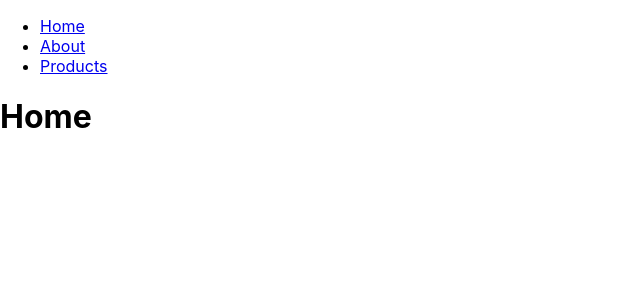
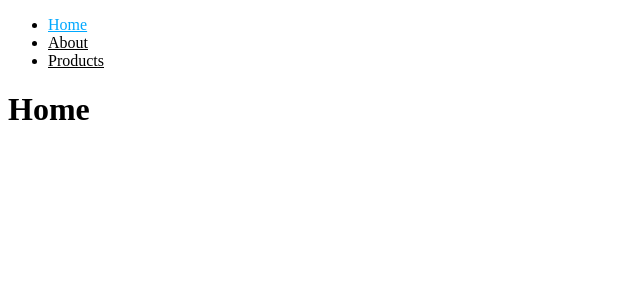
Before and after one commit to sajithapislk/react-first-project, a React (Create React App) app: page / in a window 1280 px wide. Shown: the top 300 px of the page, without its empty margins (0-640 px from the left). Built offline with nearby package versions, Linux system fonts and the light colour scheme.

Commit message:
Active Links

```diff
--- a/src/Components/NavBar.js
+++ b/src/Components/NavBar.js
@@ -1,21 +1,21 @@
-// Components/NavBar.js
-import { Link } from 'react-router-dom';
+// NavBar.js
+import { NavLink } from 'react-router-dom';
 
 const NavBar = () => {
  return (
- <nav>
+    <nav>
        <ul>
           <li>
-             <Link to="/">Home</Link>
+             <NavLink to="/">Home</NavLink>
           </li>
           <li>
-             <Link to="/about">About</Link>
+             <NavLink to="/about">About</NavLink>
           </li>
           <li>
-             <Link to="/products">Products</Link>
+             <NavLink to="/products">Products</NavLink>
           </li>
        </ul>
- </nav>
+    </nav>
  );
 };
 
--- a/src/index.css
+++ b/src/index.css
@@ -1,13 +1,12 @@
-body {
-  margin: 0;
-  font-family: -apple-system, BlinkMacSystemFont, 'Segoe UI', 'Roboto', 'Oxygen',
-    'Ubuntu', 'Cantarell', 'Fira Sans', 'Droid Sans', 'Helvetica Neue',
-    sans-serif;
-  -webkit-font-smoothing: antialiased;
-  -moz-osx-font-smoothing: grayscale;
-}
+/* index.css */
+ul li a {
+  color: #000;
+ }
 
-code {
-  font-family: source-code-pro, Menlo, Monaco, Consolas, 'Courier New',
-    monospace;
-}
+ ul li a:hover {
+  color: #00a8ff;
+ }
+
+ ul li a.active {
+  color: #00a8ff;
+ }
```
